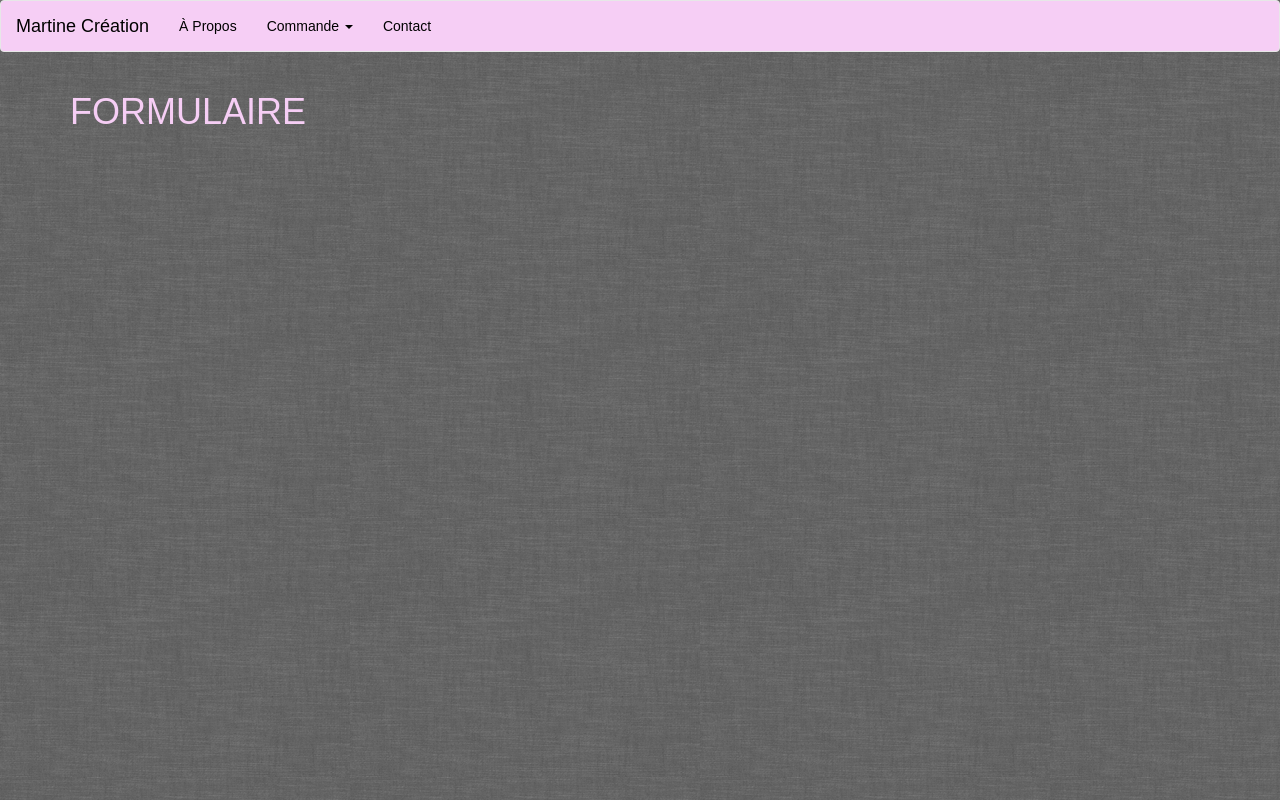
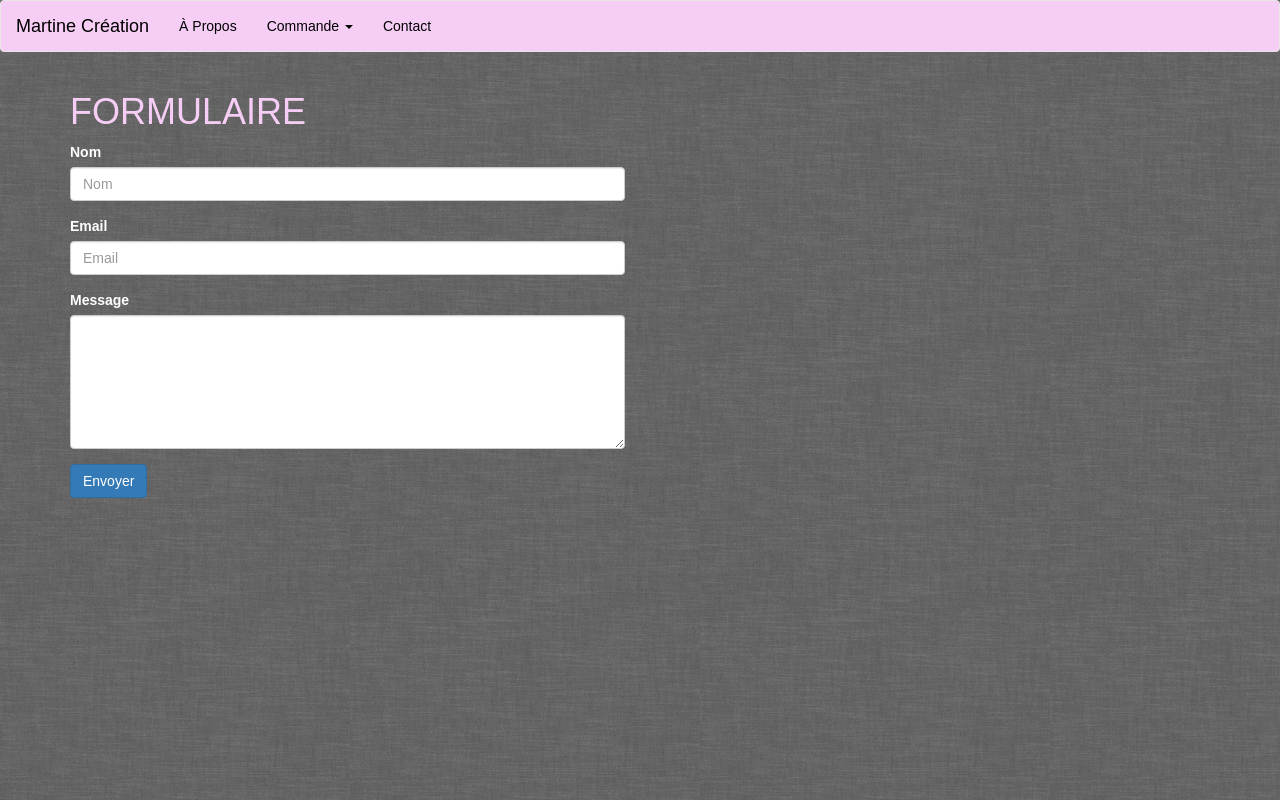
Before and after one commit to Mamachan/TpFinal_Martine, a plain HTML site: page Contact.html in a window 1280 px wide. Drawn offline with nearby package versions, Linux system fonts and the light colour scheme.

Commit message:
Intégration du formulaire dans la page contact et un peu de contenu dans index

```diff
--- a/Contact.html
+++ b/Contact.html
@@ -75,25 +75,31 @@
         </div>
 
         <div class="row">
-             <div class="col-xs-12 col-sm-12">
+             <div class="col-xs-12 col-sm-6">
+              <form>
+                 <div class="form-group">
+                  <label for="inputName">Nom</label>
+                  <input type="Name" class="form-control" id="inputName" placeholder="Nom">
+              </div>
+
+                <div class="form-group">
+                  <label for="inputEmail">Email</label>
+                  <input type="email" class="form-control" id="inputEmail" placeholder="Email">
+                </div>
+
+              <div class="form-group">
+                  <label for="inputMessage">Message</label>
+                  <textarea class="form-control" rows="6" name="message"></textarea>
+              </div>
+              <button type="submit" class="btn btn-primary">Envoyer</button>
+              </form>
              </div>
          </div> <!--row-->
-
+         <div class="row" style="text-align:center">
+          <div class="col-sm-12 col-md-12">
+          <div class="fb-like" data-href="http://martinegv.me/" data-layout="standard" data-action="like" data-show-faces="true" data-share="true"></div>
+        </div> <!--Row-->
      </div> <!-- Container-->
-
-
-
-
-
-
-
-
-
-
-
-
-   <div class="fb-like" data-href="http://martinegv.me/" data-layout="standard" data-action="like" data-show-faces="true" data-share="true"></div>
-
 
     <!-- GOOGLE ANALYTICS-->
 <script>
```
Also changed, not shown: Index.html (+1 -1 lines).
